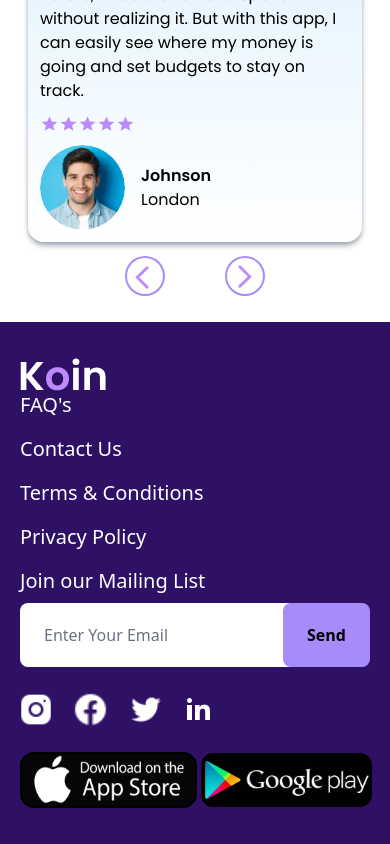
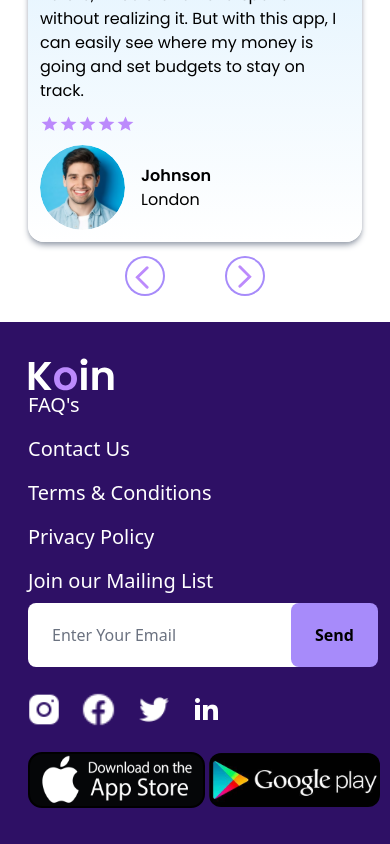
Before and after one commit to Nuuriii/koin, a React (Vite) app: page / in a window 390 px wide. Shown: the part 4306-5150 px from the top of the page. Built offline with nearby package versions, Linux system fonts and the light colour scheme.

Commit message:
fix padding for mobile

```diff
--- a/src/Component/Footer/Footer.jsx
+++ b/src/Component/Footer/Footer.jsx
@@ -11,7 +11,7 @@ import GooglePlay from "/img/GooglePlay.svg";
 function Footer() {
    return (
       <>
-         <div className='px-5 text-white sm:flex sm:flex-row sm:justify-between md:items-center bg-violet-950 py-9 lg:py-5 lg:px-14'>
+         <div className='text-white px-7 sm:flex sm:flex-row sm:justify-between md:items-center bg-violet-950 py-9 lg:py-5 lg:px-14'>
             <div className='flex flex-col sm:gap-y-5 '>
                <div>
                   <img src={KoinImage} alt='' />
```
